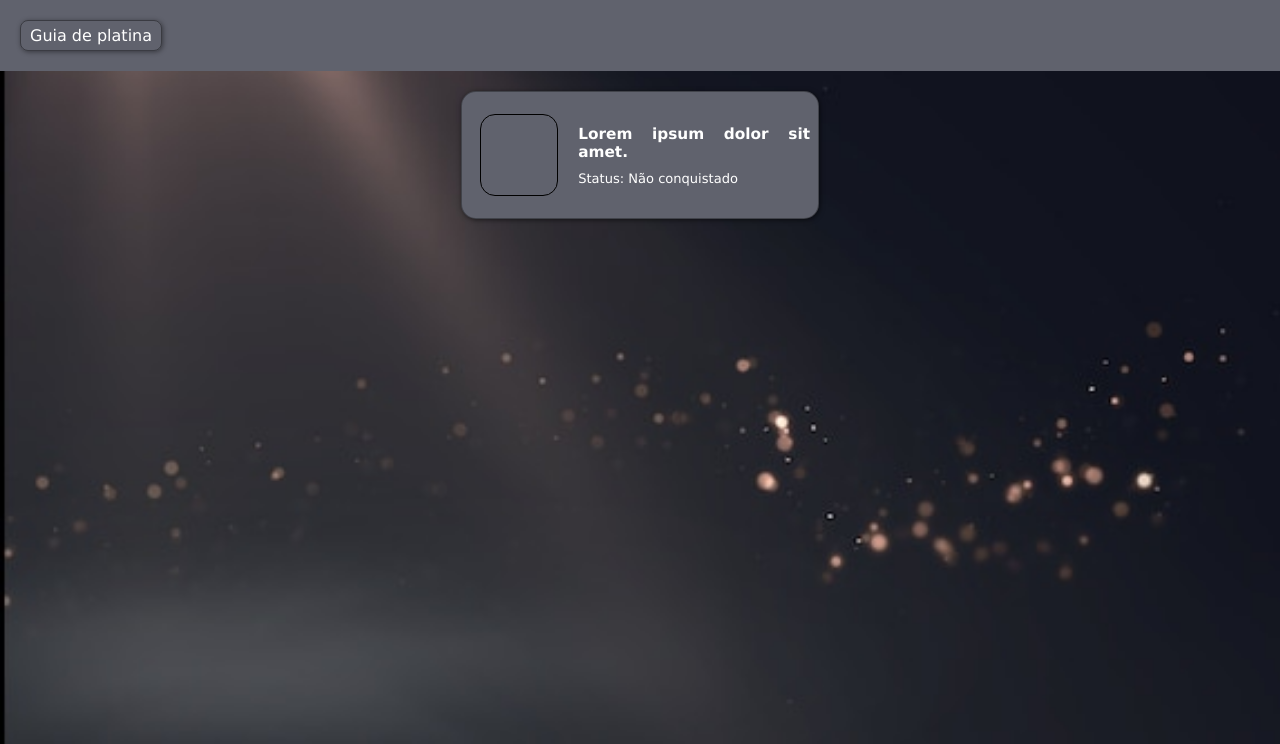
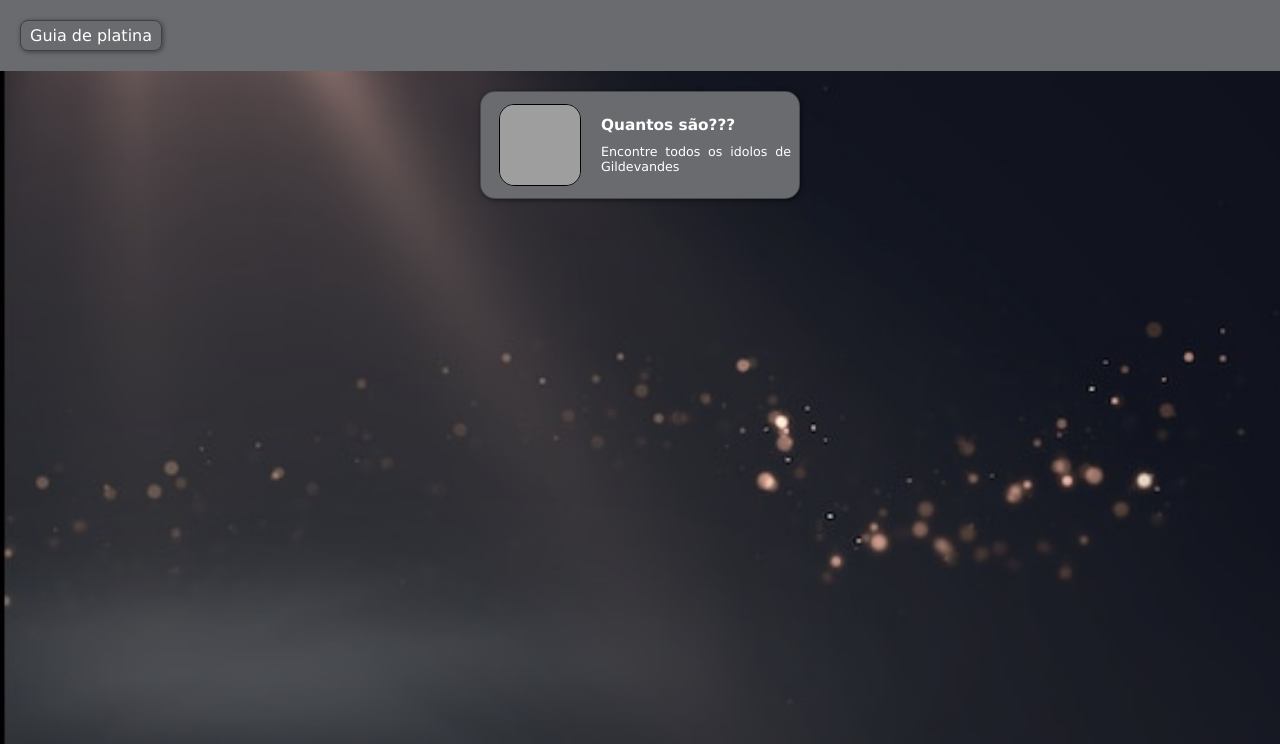
Before and after one commit to VinicyusMarins/SalgueiroSpecialEdition, a plain HTML site: page index.html in a window 1280 px wide. Shown: the part 56-800 px from the top of the page. Drawn offline with Linux system fonts and the light colour scheme; grey boxes are pictures that could not be loaded.

Commit message:
Script adicionado e redundancia de div removidas

```diff
--- a/index.html
+++ b/index.html
@@ -12,27 +12,14 @@
         <h1>Trofeus: Salgueiro Special Edition</h1>
 
         <nav>
-
             <a href="#" class="link">Guia de platina</a>
         </nav>
     </header>
-    <body>
-        <main>
-            <div class="box">
-                <div class="img">
 
-                </div>
-                <div>
-                    <div>
-                        <p class="titulo">Lorem ipsum dolor sit amet.</p>
-                    </div>
-                    <div>
+    <main id="main">
 
-                        <p class="status">Status: Não conquistado</p>
-                    </div>
-                </div>
-            </div>
-        </main>
-    </body>
+    </main>
+
+    <script src="script.js"></script>
 </body>
 </html>
--- /dev/null
+++ b/script.js
@@ -0,0 +1,36 @@
+let trofeus = [
+    {
+        name: "Quantos são???",
+        descricao: "Encontre todos os idolos de Gildevandes",
+        img: "quantos_sao.jpg"
+    }
+]
+
+for(i = 0; i < trofeus.length; i++){
+    let main = document.querySelector("#main");
+    let box = document.createElement("div");
+    let img = document.createElement("img");
+    let div = document.createElement("div");
+    let titulo = document.createElement("p");
+    let descricao = document.createElement("p");
+
+    //criação da exibição do trofeu
+    box.className = "box";
+    img.src = `./assets/${trofeus[i].img}`;
+    img.className = "img"
+    box.appendChild(img)
+
+    titulo.innerText = trofeus[i].name;
+    descricao.innerText = trofeus[i].descricao;
+
+    titulo.className = "titulo";
+    descricao.className = "descricao";
+
+    div.appendChild(titulo);
+    div.appendChild(descricao)
+
+    box.appendChild(div);
+
+    //adiciona o trofeu a pagina
+    main.appendChild(box);
+}
--- a/style/index.css
+++ b/style/index.css
@@ -6,7 +6,7 @@
     --cor3: #0e2a71;
     --cor4: #6b81b5;
     --cor5: #aeb5c6;
-    --cor6: #60626d;
+    --cor6: #6a6b6e;
 }
 
 *{
@@ -72,6 +72,7 @@ main{
     width: 80px;
     height: 80px;
     border-radius: 15px;
+    object-fit: cover;
 }
 
 .box{
@@ -80,7 +81,7 @@ main{
     align-items: center;
     border: 1px solid rgba(0, 0, 0, 0.322);
     border-radius: 15px;
-    min-height: 120px;
+    height: 100px;
     max-width: 350px;
     margin-top: 20px;
     background-color: var(--cor6);
@@ -97,7 +98,8 @@ main{
     font-size: 11.5pt;
 }
 .descricao{
-    font-size: 10pt;
+    font-size: 9.5pt;
+    width: 190px;
 }
 .status{
     font-size: 9.8pt;
```
Also changed, not shown: 1 other file.
